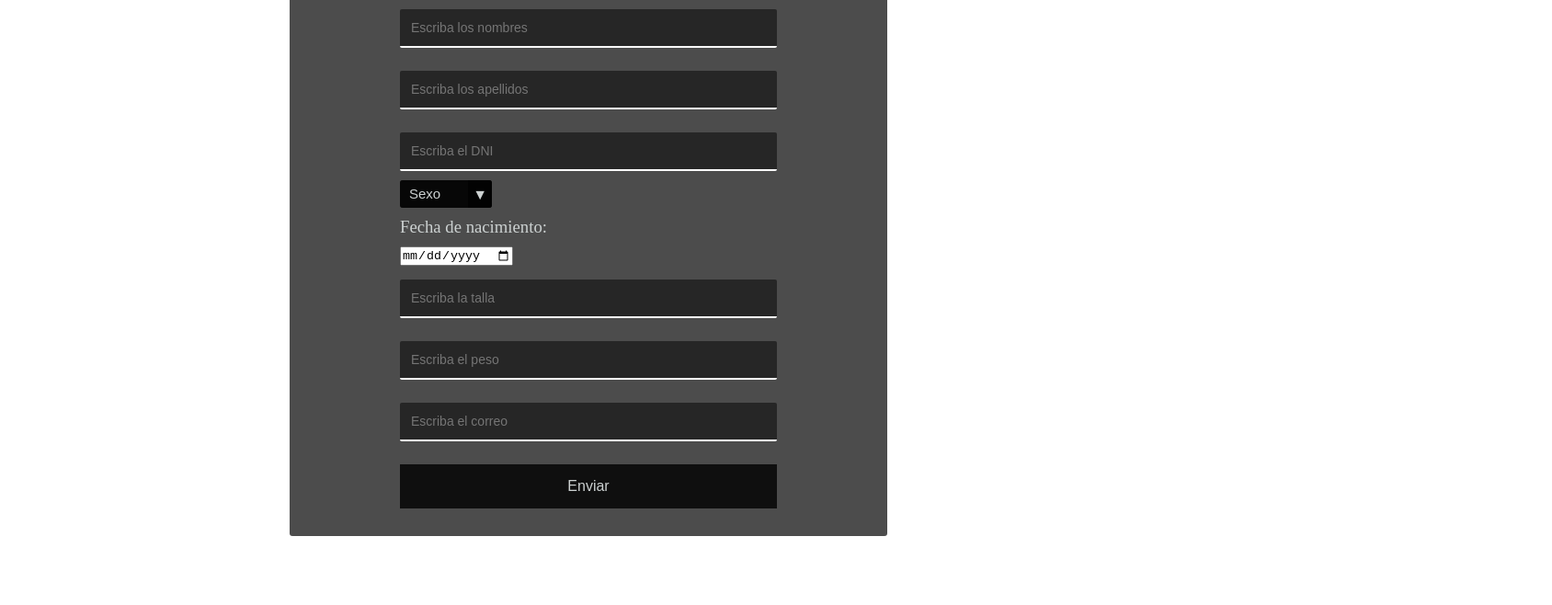
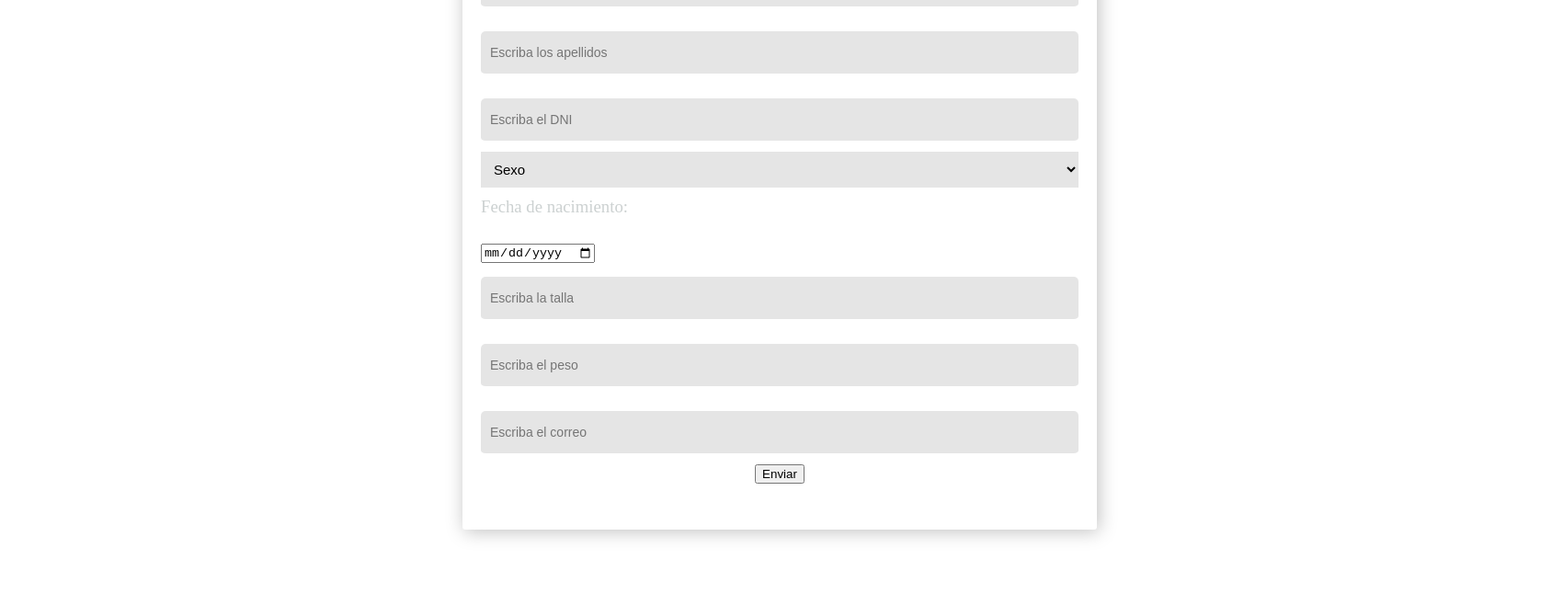
Before and after one commit to eliasbernardo/app-web-nutrition, a website: page dashboard/menu_lateral/registro/index.html in a window 1280 px wide. Shown: the part 142-800 px from the top of the page at 92% size, 1688 px wide, since content can reach past the window. Drawn offline with Linux system fonts and the light colour scheme; files that its build step writes are made by us from their sources.

Commit message:
avance 12-06-23

```diff
--- a/code/css/code.css
+++ b/code/css/code.css
@@ -5,6 +5,61 @@
   font-family: 'Dosis', sans-serif;
 }
 
+/*BOTON ENVIAR*/
+.enviar{
+  background-color: #338ef0;
+  border: none;
+  padding: 15px;
+  color: #fff;
+  margin-top: 10px;
+  width: 150px;
+  cursor: pointer;
+  border-radius: 5px;
+  transition: all .5s ease;
+}
+.enviar:hover{
+  outline: 1px solid rgba(211, 210, 213, 0.7);
+  background-color: #1782f4;
+}
+.enviar:focus{
+  box-shadow: 0 0 0 2px rgba(0,123,255,.5);
+}
+/*BOTON GUARDAR*/
+.guardar{
+  background-color: #338ef0;
+  border: none;
+  padding: 10px;
+  color: #fff;
+  width: 150px;
+  cursor: pointer;
+  border-radius: 5px;
+  transition: all .5s ease;
+}
+.guardar:hover{
+  outline: 1px solid rgba(211, 210, 213, 0.7);
+  background-color: #1782f4;
+}
+.guardar:focus{
+  box-shadow: 0 0 0 2px rgba(0,123,255,.5);
+}
+/*RESULTADO*/
+.resultado{
+  background-color: #338ef0;
+  border: none;
+  padding: 10px;
+  color: #fff;
+  width: 150px;
+  cursor: pointer;
+  border-radius: 5px;
+  transition: all .5s ease;
+}
+.resultado:hover{
+  outline: 1px solid rgba(211, 210, 213, 0.7);
+  background-color: #1782f4;
+}
+.resultado:focus{
+  box-shadow: 0 0 0 2px rgba(0,123,255,.5);
+}
 /********************** HEADER *******************/
 
 .header{
--- a/code/css/inter_alimentos.css
+++ b/code/css/inter_alimentos.css
@@ -1,9 +1,4 @@
-*{
-    margin: 0;
-    padding: 0;
-    height: 100%;
-    box-sizing: border-box;
-}
+
 .inter__alimentos{
     width: 100%;
     height: 100%;
--- a/code/css/registro.css
+++ b/code/css/registro.css
@@ -1,9 +1,4 @@
-*{
-    margin: 0;
-    padding: 0;
-    height: 100%;
-    box-sizing: border-box;
-  }
+
   body{
     width: 100%;
     height: 100%;
@@ -27,12 +22,12 @@
     color: #CCD1D1;
     max-width: 650px;
     min-width: 450px;
-    background-color: rgba(0, 0, 0,.7);
+    background-color: #fff;
+    box-shadow: 2px 2px 20px 0px rgba(0,0,0,.25);
     border-radius: 3px;
+    padding: 20px;
   }
-  .form__title{
-    margin-top: 15px;
-  }
+
   .form__content{
     width: 100%;
     display: flex;
@@ -41,62 +36,38 @@
   }
   .form__input{
     margin-top: 15px;
-    background: rgba(0, 0, 0, .5);
+    background: rgba(0, 0, 0, .1);
     border: none;
     outline: none;
     border-bottom: 2px solid #fff;
-    padding: 12px;
+    padding: 15px 10px;
     margin-bottom: 10px;
-    border-radius: 2px;
+    border-radius: 5px;
     font-size: 14px;
-    color: #CCD1D1;
+    color: #000;
     transition: all .5s ease;
   }
   .form__input:hover{
-    background: rgba(0, 0, 0, .7);
+    background: rgba(0, 0, 0, .2);
   }
+  .form__input::-webkit-inner-spin-button,
+.form__input::-webkit-outer-spin-button{
+    -webkit-appearance: none;
+    margin: 0;
+}
   .form__h3{
     margin-top: 10px;
     font-weight: normal;
   }
-  .form__sexo{
-    position: relative;
-    display: flex;
-    flex-direction: column;
-    width: 100px;
-    height: 30px;
-    line-height: 2;
-    background: rgba(0, 0, 0, .7);
-    overflow: hidden;
-    border-radius: 3px;
-  }
-  .form__sexo::after{
-    content: '\25BC';
-    position: absolute;
-    top: 0;
-    right: 0;
-    padding: 0 5px;
-    background: rgba(0, 0, 0, .7);
-    cursor: pointer;
-    pointer-events: none;
-    transition: .25s all ease;
-  }
-  .form__sexo:hover:after{
-    color: rgba(255, 255, 255, .5);
-  }
   .sexo{
-    color: #CCD1D1;
-    -webkit-appearance: none;
-    -moz-appearance: none;
-    -ms-appearance: none;
-    appearance: none;
+    color: #000;
     outline: 0;
     box-shadow: none;
     border: 0;
-    background: rgba(0, 0, 0, .7);
+    background: rgba(0, 0, 0, .1);
     background-image: none;
     flex: 1;
-    padding: 0px 10px;
+    padding: 10px 10px;
     cursor: pointer;
     font-size: 15px;
   }
@@ -112,14 +83,20 @@
   .form__btn{
     margin-top: 15px;
     outline: none;
-    background: rgba(0, 0, 0, .8);
+    background: rgba(0, 0, 0, .1);
     font-size: 16px;
     border: none;
-    color: #CCD1D1;
+    color: #000;
     padding: 15px 0px;
     cursor: pointer;
+    border-radius: 5px;
     transition: all .5s ease;
   }
+  .btn{
+    width: 100%;
+    justify-content: center;
+    display: flex;
+  }
   .form__btn:hover{
-    background: rgba(0, 0, 0, .6);
+    background: rgba(0, 0, 0, .2);
   }
--- a/dashboard/menu_lateral/registro/index.html
+++ b/dashboard/menu_lateral/registro/index.html
@@ -10,21 +10,15 @@
 <body>
     <div class="content__registro">
         <div class="form">
-            <div class="form__title">
-                <h1>Registro de Pacientes</h1>
-            </div>
             <div class="form__content">
                 <input type="text" id="nombre" class="form__input" placeholder="Escriba los nombres">
                 <input type="text" id="apellido" class="form__input" placeholder="Escriba los apellidos">
                 <input type="number" maxlength="8" id="DNI" class="form__input" placeholder="Escriba el DNI">
-                <div class="form__sexo">
-                    <!--<h3 class="form__h3">Seleccione Sexo:</h3>-->
-                    <select name="sexo" id="sexo" class="sexo">
-                        <option selected disabled>Sexo</option>
-                        <option value="masculino">M</option>
-                        <option value="femenino">S</option>
-                    </select>
-                </div>
+                <select id="sexo" class="sexo">
+                    <option value="-1">Sexo</option>
+                    <option value="m">Masculino</option>
+                    <option value="f">Femenino</option>
+                </select>
                 <div class="form_fnacimiento">
                     <h3 class="form__h3">Fecha de nacimiento:</h3>
                     <input type="date" class="fecha">
@@ -32,7 +26,9 @@
                 <input type="text" id="talla" class="form__input" placeholder="Escriba la talla">
                 <input type="text" id="peso" class="form__input" placeholder="Escriba el peso">
                 <input type="email" id="correo" class="form__input" placeholder="Escriba el correo">
-                <input type="submit" class="form__btn" value="Enviar">
+                <div class="btn">
+                    <button class="enviar">Enviar</button>
+                </div>
             </div>
         </div>
     </div>
```
Also changed, not shown: code/css/antropometria.css (+11 -47 lines), dashboard/index.html (+3 -3 lines), dashboard/menu_lateral/antropometria/index.html (+7 -6 lines).
